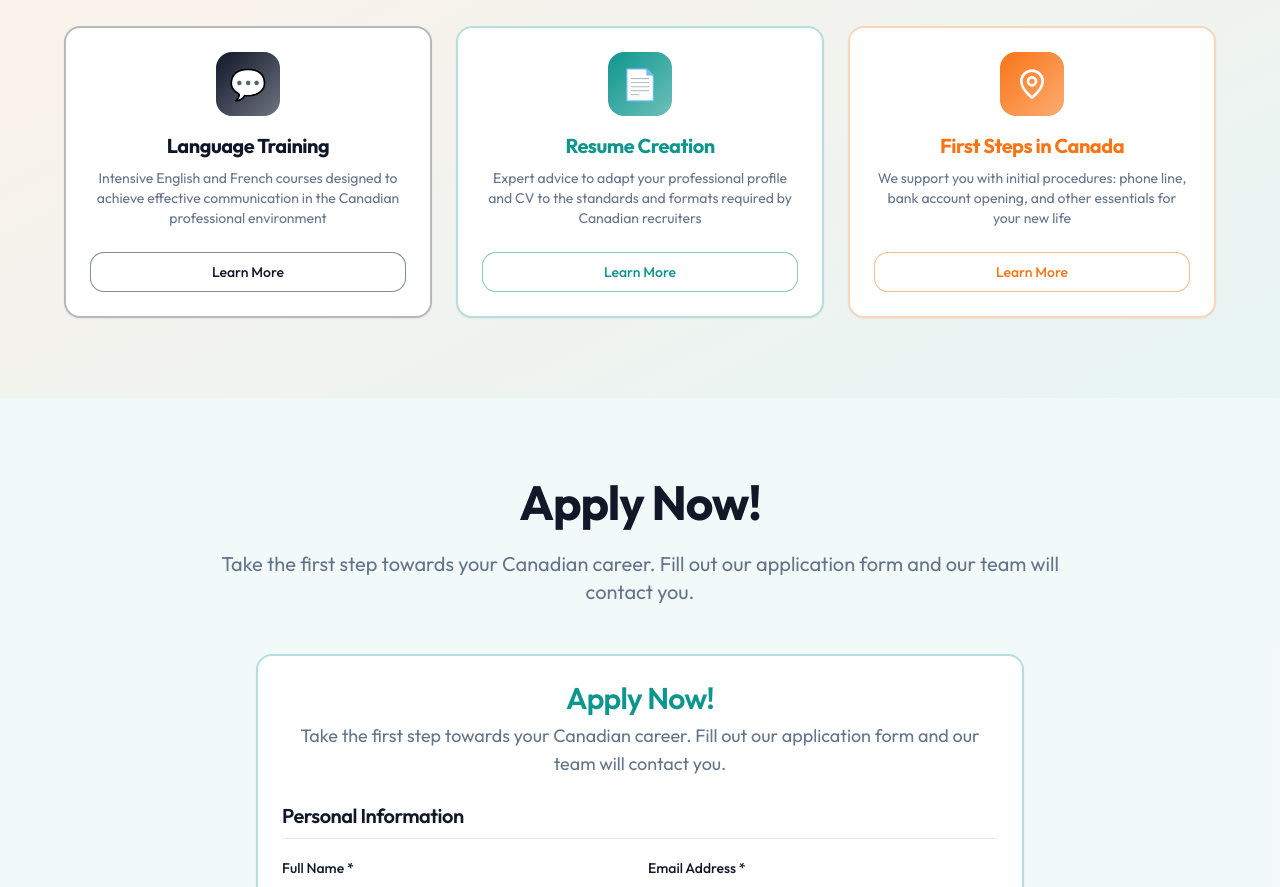
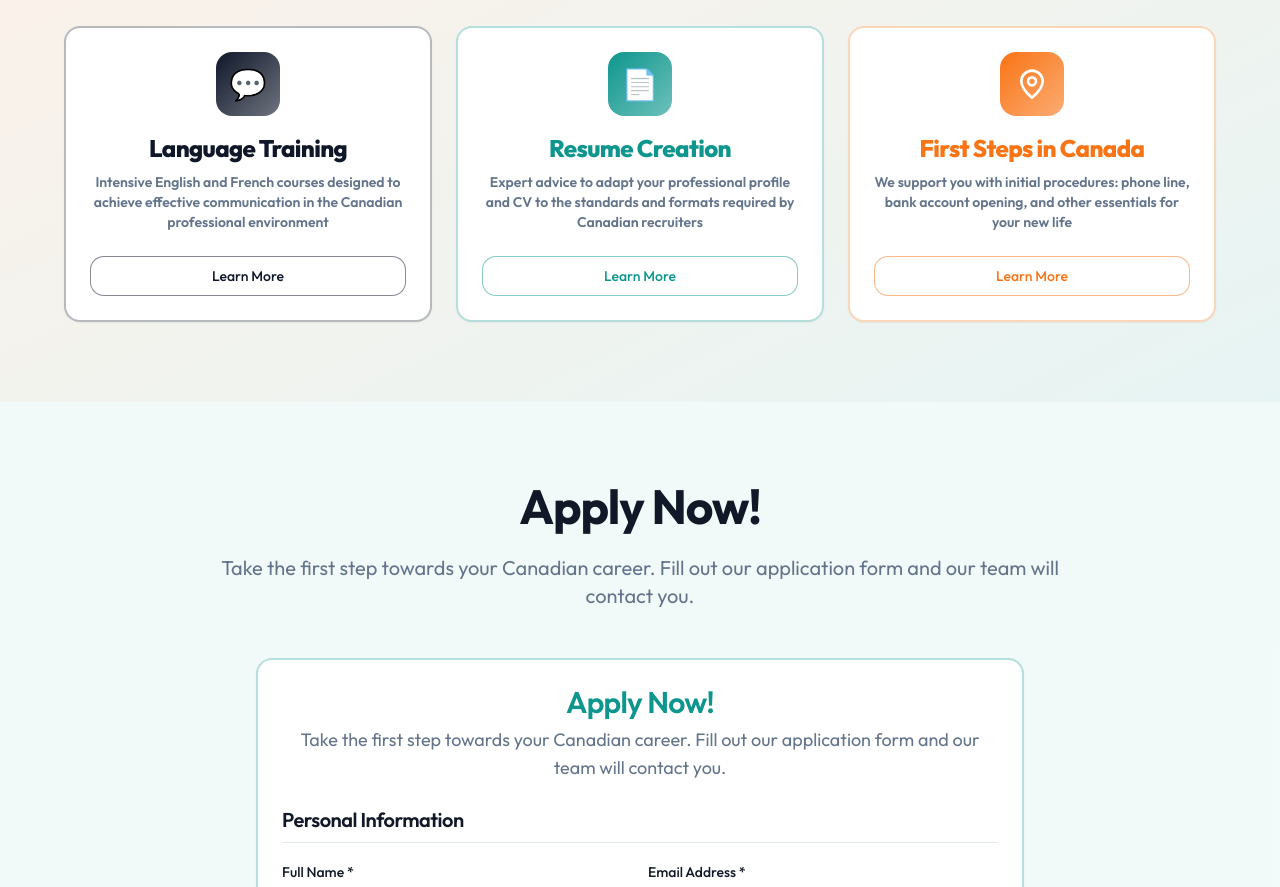
Before and after one commit to MarceMolina83/hrcalatinweb, a React (Vite) app: page /candidates in a window 1280 px wide. Shown: the part 1640-2527 px from the top of the page. Built offline with nearby package versions, Linux system fonts and the light colour scheme; no server answers; the HTML template or start-up script is replaced by a standard one.

Commit message:
style: make candidate training cards bolder

```diff
--- a/src/pages/Candidates.tsx
+++ b/src/pages/Candidates.tsx
@@ -114,8 +114,8 @@ const Candidates = () => {
                 <div className="h-16 w-16 rounded-2xl bg-gradient-to-br from-secondary to-secondary/60 flex items-center justify-center mx-auto mb-4 group-hover:scale-110 transition-smooth">
                   <span className="text-3xl">💬</span>
                 </div>
-                <h3 className="text-xl font-bold mb-2 text-secondary">{t("candidates.training.language.title")}</h3>
-                <p className="text-muted-foreground text-sm mb-6 flex-grow">
+                <h3 className="text-2xl font-extrabold mb-2 text-secondary">{t("candidates.training.language.title")}</h3>
+                <p className="text-muted-foreground text-sm mb-6 flex-grow font-semibold">
                   {t("candidates.training.language.description")}
                 </p>
                 <Button variant="outline" className="w-full mt-auto text-secondary border-secondary/50 hover:bg-secondary hover:text-white">
@@ -129,8 +129,8 @@ const Candidates = () => {
                 <div className="h-16 w-16 rounded-2xl bg-gradient-to-br from-primary to-primary/60 flex items-center justify-center mx-auto mb-4 group-hover:scale-110 transition-smooth">
                   <span className="text-3xl">📄</span>
                 </div>
-                <h3 className="text-xl font-bold mb-2 text-primary">{t("candidates.training.resume.title")}</h3>
-                <p className="text-muted-foreground text-sm mb-6 flex-grow">
+                <h3 className="text-2xl font-extrabold mb-2 text-primary">{t("candidates.training.resume.title")}</h3>
+                <p className="text-muted-foreground text-sm mb-6 flex-grow font-semibold">
                   {t("candidates.training.resume.description")}
                 </p>
                 <Button variant="outline" className="w-full mt-auto text-primary border-primary/50 hover:bg-primary hover:text-white">
@@ -144,8 +144,8 @@ const Candidates = () => {
                 <div className="h-16 w-16 rounded-2xl bg-gradient-to-br from-accent to-accent/60 flex items-center justify-center mx-auto mb-4 group-hover:scale-110 transition-smooth">
                   <MapPin className="h-8 w-8 text-white" />
                 </div>
-                <h3 className="text-xl font-bold mb-2 text-accent">{t("candidates.training.arrival.title")}</h3>
-                <p className="text-muted-foreground text-sm mb-6 flex-grow">
+                <h3 className="text-2xl font-extrabold mb-2 text-accent">{t("candidates.training.arrival.title")}</h3>
+                <p className="text-muted-foreground text-sm mb-6 flex-grow font-semibold">
                   {t("candidates.training.arrival.description")}
                 </p>
                 <Button variant="outline" className="w-full mt-auto text-accent border-accent/50 hover:bg-accent hover:text-white">
```
